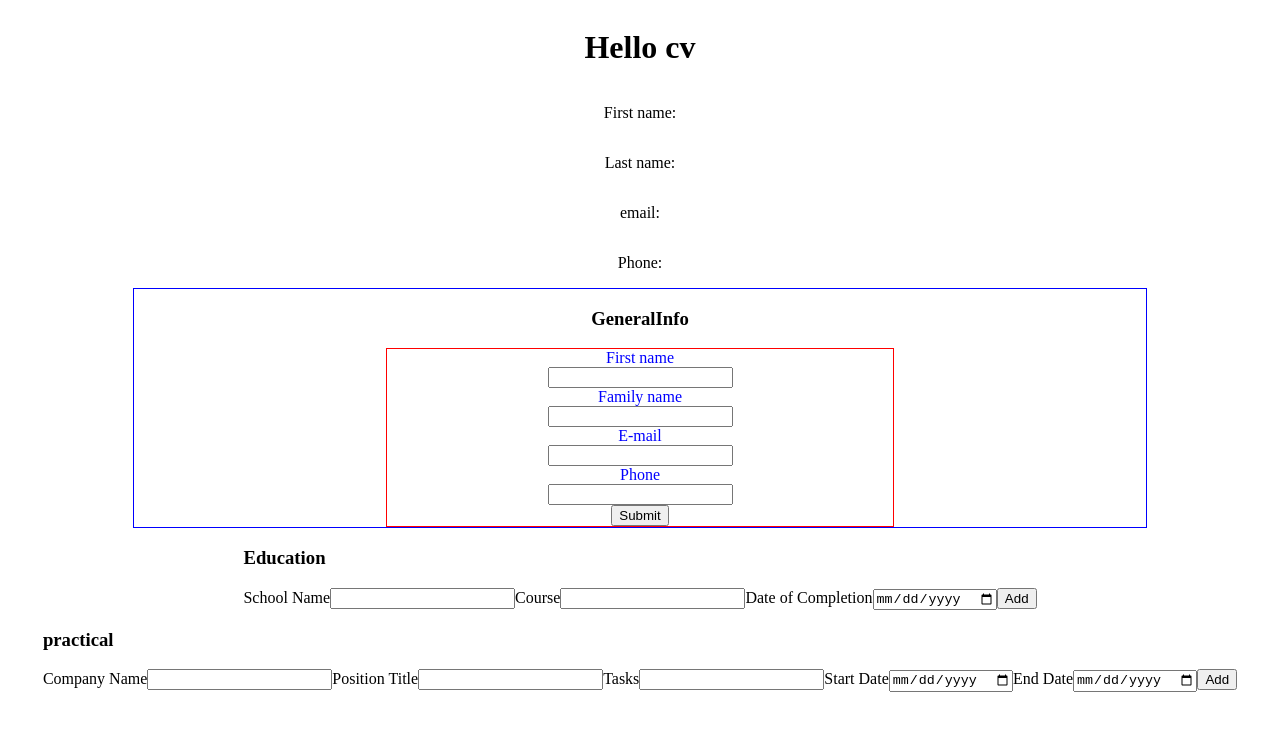
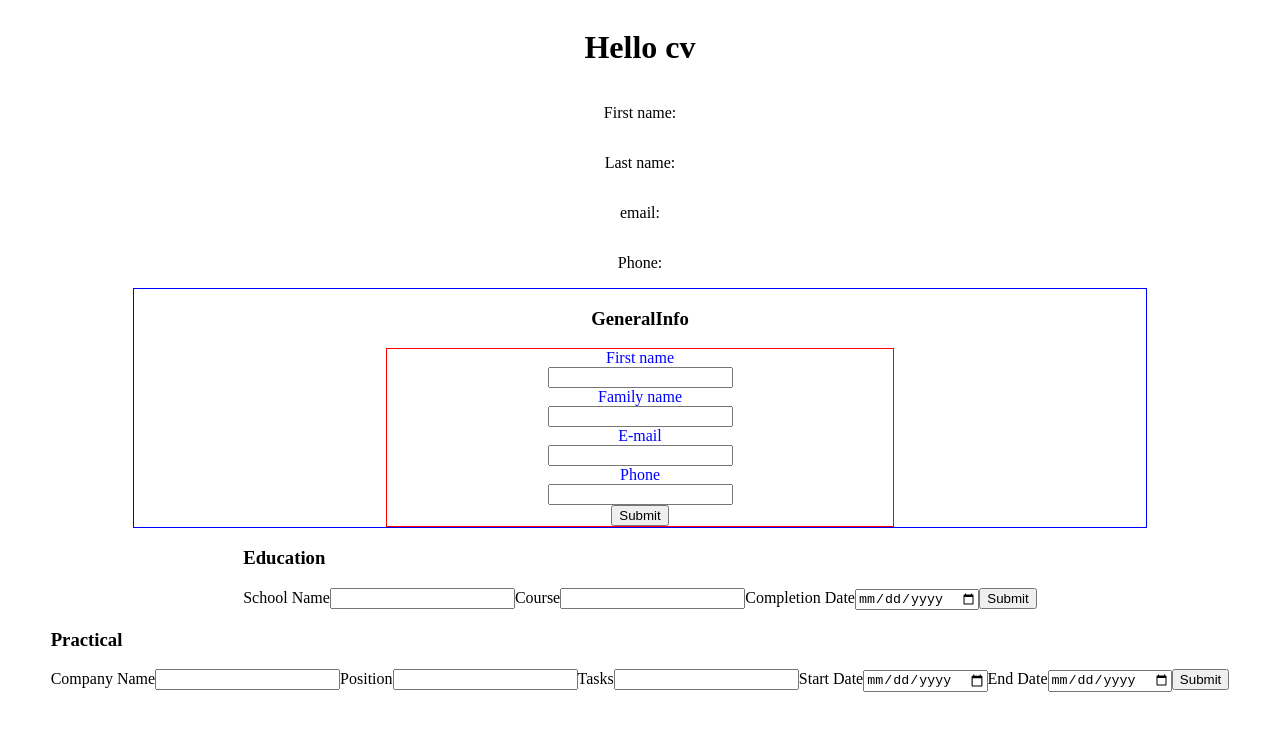
Before and after one commit to sirjamo1/cv-project, a React (Create React App) app: page / in a window 1280 px wide. Shown: the top 730 px of the page. Built offline with nearby package versions, Linux system fonts and the light colour scheme.

Commit message:
all forms working

```diff
--- a/src/App.js
+++ b/src/App.js
@@ -9,34 +9,72 @@ class App extends Component {
     constructor() {
         super();
         this.state = {
-            firstName: "",
-            lastName: "",
-            email: "",
-            phone: "",
+            generalInfo: {
+                firstName: "",
+                lastName: "",
+                email: "",
+                phone: "",
+            },
+            education: {
+                schoolName: "",
+                course: "",
+                completionDate: "",
+            },
+            practical: {
+                companyName: "",
+                position: "",
+                tasks: "",
+                startDate: "",
+                endDate: "",
+            },
         };
     }
     handleGeneralChange = (e) => {
-    //  e.preventDefault();
-    const name = e.target.name;
-    const value = e.target.value
-
-     console.log(e.target.value)
-        this.setState( prevState => ({...prevState, [name]: value})
-
-        );
+        const name = e.target.name;
+        const value = e.target.value;
+        console.log(e.target.value);
+        this.setState((prevState) => ({
+            ...prevState,
+            generalInfo: {
+                ...prevState.generalInfo,
+                [name]: value,
+            },
+        }));
     };
     onSubmitGeneral = (e) => {
         e.preventDefault();
 
-        console.log(this.state)
+        console.log(this.state);
+    };
+    handleEducationChange = (e) => {
+        const name = e.target.name;
+        const value = e.target.value;
+        console.log(e.target.value);
+        this.setState((prevState) => ({
+            ...prevState,
+            education: {
+                ...prevState.education,
+                [name]: value,
+            },
+        }));
+    };
+    handlePracticalChange = (e) => {
+        const name = e.target.name;
+        const value = e.target.value;
+        console.log(e.target.value);
+        this.setState((prevState) => ({
+            ...prevState,
+            practical: {
+                ...prevState.practical,
+                [name]: value,
+            },
+        }));
     };
     render() {
-        const {
-            firstName,
-            lastName,
-            email,
-            phone,
-        } = this.state;
+        const { firstName, lastName, email, phone } = this.state.generalInfo;
+        const { schoolName, course, completionDate } = this.state.education;
+        const { companyName, position, tasks, startDate, endDate } =
+            this.state.practical;
         return (
             <div className="App">
                 <h1>Hello cv</h1>
@@ -52,8 +90,22 @@ class App extends Component {
                     handleGeneralChange={this.handleGeneralChange}
                     onSubmitGeneral={this.onSubmitGeneral}
                 />
-                <Education />
-                <PracticalExp />
+                <Education
+                    schoolName={schoolName}
+                    course={course}
+                    completionDate={completionDate}
+                    handleEducationChange={this.handleEducationChange}
+                    onSubmitGeneral={this.onSubmitGeneral}
+                />
+                <PracticalExp
+                    companyName={companyName}
+                    position={position}
+                    tasks={tasks}
+                    startDate={startDate}
+                    endDate={endDate}
+                    handlePracticalChange={this.handlePracticalChange}
+                    onSubmitGeneral={this.onSubmitGeneral}
+                />
             </div>
         );
     }
--- a/src/components/Education.js
+++ b/src/components/Education.js
@@ -1,18 +1,57 @@
 import React from "react";
 
-const Education = () => {
+const Education = (props) => {
+  const {
+      schoolName,
+      course,
+      completionDate,
+      onSubmitGeneral,
+      handleEducationChange,
+  } = props;
     return (
         <div id="education-container">
             <h3>Education</h3>
-            <form id="education-form">
+
+           <form
+                id="education-form"
+                onSubmit={(e) => {
+
+                    e.preventDefault();
+                    onSubmitGeneral(e)
+                }}
+            >
                 <label>School Name</label>
-                <input></input>
+                <input
+                    onChange={(e) => {
+                        handleEducationChange(e);
+                    }}
+                    type="text"
+                    value={schoolName}
+                    id="schoolNameInput"
+                    name="schoolName"
+                ></input>
                 <label>Course</label>
-                <input></input>
-                <label>Date of Completion</label>
-                <input type="date"></input>
-               <button type="submit">Add</button>
-            </form>
+                <input
+                    onChange={(e) => {
+                        handleEducationChange(e);
+                    }}
+                    type="text"
+                    value={course}
+                    id="courseInput"
+                    name="course"
+                ></input>
+                <label>Completion Date</label>
+                <input
+                    onChange={(e) => {
+                        handleEducationChange(e);
+                    }}
+                    type="date"
+                    value={completionDate}
+                    id="completionDateInput"
+                    name="completionDate"
+                ></input>
+                <button type="submit">Submit</button>
+                </form>
         </div>
     );
 };
--- a/src/components/GeneralInfo.js
+++ b/src/components/GeneralInfo.js
@@ -16,6 +16,8 @@ const GeneralInfo = (props) => {
             <form
                 id="general-info-form"
                 onSubmit={(e) => {
+
+                    e.preventDefault();
                     onSubmitGeneral(e);
                 }}
             >
@@ -25,7 +27,7 @@ const GeneralInfo = (props) => {
                         handleGeneralChange(e);
                     }}
                     type="text"
-                    value={firstName || ""}
+                    value={firstName}
                     id="firstNameInput"
                     name="firstName"
                 ></input>
@@ -35,7 +37,7 @@ const GeneralInfo = (props) => {
                         handleGeneralChange(e);
                     }}
                     type="text"
-                    value={lastName || ""}
+                    value={lastName}
                     id="lastNameInput"
                     name="lastName"
                 ></input>
@@ -45,7 +47,7 @@ const GeneralInfo = (props) => {
                         handleGeneralChange(e);
                     }}
                     type="email"
-                    value={email || ""}
+                    value={email}
                     id="emailInput"
                     name="email"
                 ></input>
@@ -55,7 +57,7 @@ const GeneralInfo = (props) => {
                         handleGeneralChange(e);
                     }}
                     type="number"
-                    value={phone || ""}
+                    value={phone}
                     id="phoneInput"
                     name="phone"
                 ></input>
--- a/src/components/PracticalExp.js
+++ b/src/components/PracticalExp.js
@@ -1,21 +1,76 @@
 import React from "react";
 
-const PracticalExp = () => {
+const PracticalExp = (props) => {
+    const {
+        companyName,
+        position,
+        tasks,
+        startDate,
+        endDate,
+        handlePracticalChange,
+        onSubmitGeneral,
+    } = props;
     return (
         <div id="practical-container">
-            <h3>practical</h3>
-            <form id="practical-form">
+            <h3>Practical</h3>
+            <form
+                id="practical-form"
+                onSubmit={(e) => {
+                    e.preventDefault();
+                    onSubmitGeneral(e);
+                }}
+            >
                 <label>Company Name</label>
-                <input></input>
-                <label>Position Title</label>
-                <input></input>
+                <input
+                    onChange={(e) => {
+                        handlePracticalChange(e);
+                    }}
+                    type="text"
+                    value={companyName}
+                    id="companyNameInput"
+                    name="companyName"
+                ></input>
+                <label>Position</label>
+                <input
+                    onChange={(e) => {
+                        handlePracticalChange(e);
+                    }}
+                    type="text"
+                    value={position}
+                    id="positionInput"
+                    name="position"
+                ></input>
                 <label>Tasks</label>
-                <input></input>
+                <input
+                    onChange={(e) => {
+                        handlePracticalChange(e);
+                    }}
+                    type="text"
+                    value={tasks}
+                    id="tasksInput"
+                    name="tasks"
+                ></input>
                 <label>Start Date</label>
-                <input type="date"></input>
+                <input
+                    onChange={(e) => {
+                        handlePracticalChange(e);
+                    }}
+                    type="date"
+                    value={startDate}
+                    id="startDateInput"
+                    name="startDate"
+                ></input>
                 <label>End Date</label>
-                <input type="date"></input>
-                <button type="submit">Add</button>
+                <input
+                    onChange={(e) => {
+                        handlePracticalChange(e);
+                    }}
+                    type="date"
+                    value={endDate}
+                    id="endDateInput"
+                    name="endDate"
+                ></input>
+                <button type="submit">Submit</button>
             </form>
         </div>
     );
```
